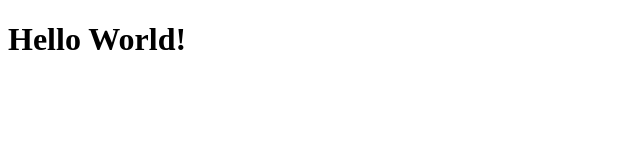
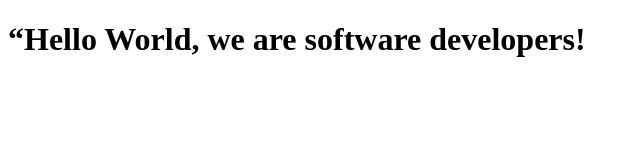
Before and after one commit to mgunduz1/Mutalib-And-Mert-Project, a plain HTML site: page index.html in a window 1280 px wide. Shown: the whole page, without its empty margins (0-640 px from the left). Drawn offline with Linux system fonts and the light colour scheme.

Commit message:
developer

```diff
--- a/index.html
+++ b/index.html
@@ -9,7 +9,7 @@
   <body>
     <script src="https://cdn.freecodecamp.org/testable-projects-fcc/v1/bundle.js"></script>
 
-<h1> Hello World! </h1>
+<h1> “Hello World, we are software developers! </h1>
 
     <!--
 
```
